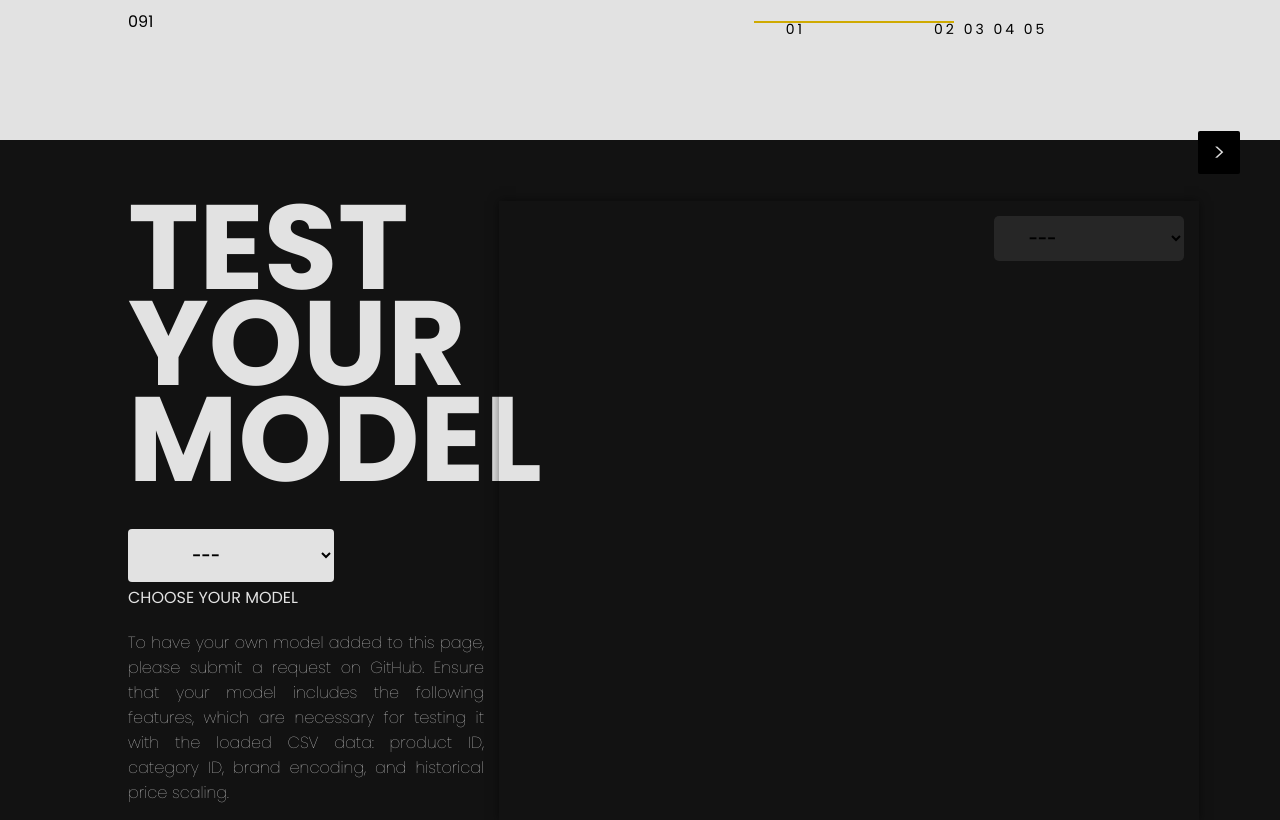
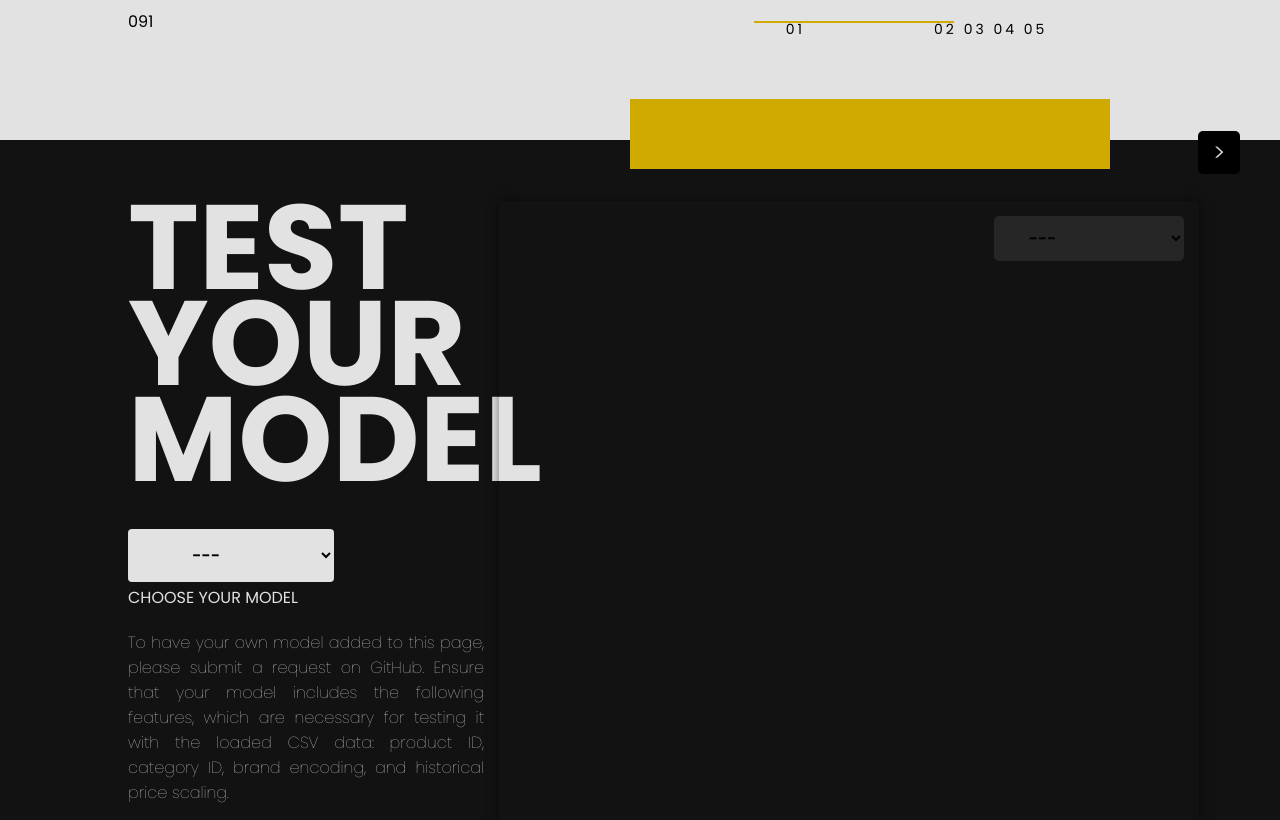
Before and after one commit to AMN-D/PRICEOPTIM, a Django app: template price_optimisation/files/templates/home.html in a window 1280 px wide. Shown: the part 586-1406 px from the top of the page. Run offline with Django 4.2, Linux system fonts and the light colour scheme; the template is opened without the code that fills it, so the values that code supplies are empty; a map, chart or similar area stays blank; some web fonts are replaced.

Commit message:
fixed base.html bugs

```diff
--- a/price_optimisation/files/static/script.js
+++ b/price_optimisation/files/static/script.js
@@ -16,3 +16,14 @@ window.addEventListener("scroll", function() {
     }
     lastScrollTop = currentScroll <= 0 ? 0 : currentScroll;
 }, false);
+
+const scrollButton = document.getElementById("scrollButton");
+scrollButton.addEventListener("click", function() {
+  const targetDiv = document.querySelector(".body-main-anal-black");
+  const offset = 150;
+  const targetPosition = targetDiv.offsetTop + offset;
+  window.scrollTo({
+    top: targetPosition,
+    behavior: "smooth"
+  });
+});
--- a/price_optimisation/files/static/style.css
+++ b/price_optimisation/files/static/style.css
@@ -293,7 +293,7 @@ body {
     font-weight: 300;
     font-size: 24px;
     outline: none;
-    border-radius: 2px;
+    border-radius: 5px;
 }
 
 .body-main-anal-black {
@@ -465,3 +465,14 @@ body {
     background-color: var(--neon-gold);
     color: var(--bg-color);
 }
+
+.body-main-custom-abs {
+    position: absolute;
+    bottom: 55.2%;
+    left: 68%;
+    transform: translateX(-50%);
+    display: block;
+    background-color: var(--neon-gold);
+    width: 480px;
+    height: 70px;
+}
--- a/price_optimisation/files/templates/base.html
+++ b/price_optimisation/files/templates/base.html
@@ -74,6 +74,7 @@
                 <span class="right-number">02 03 04 05</span>
             </div>
         </div>
+        <div class="body-main-custom-abs"></div>
         <div class="body-main-anal-black">
             <div class="body-main-anal-container">
                 <div class="body-main-anal-main">
```
